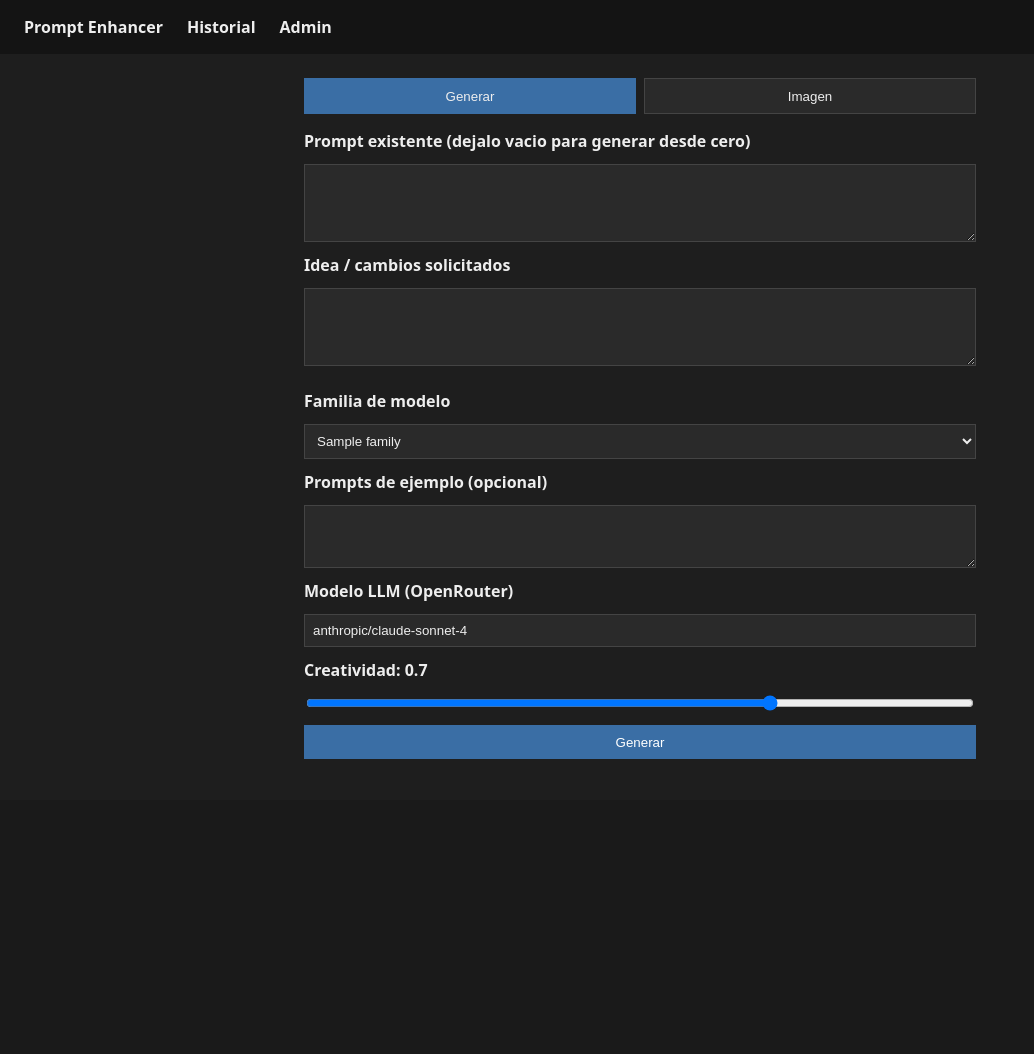
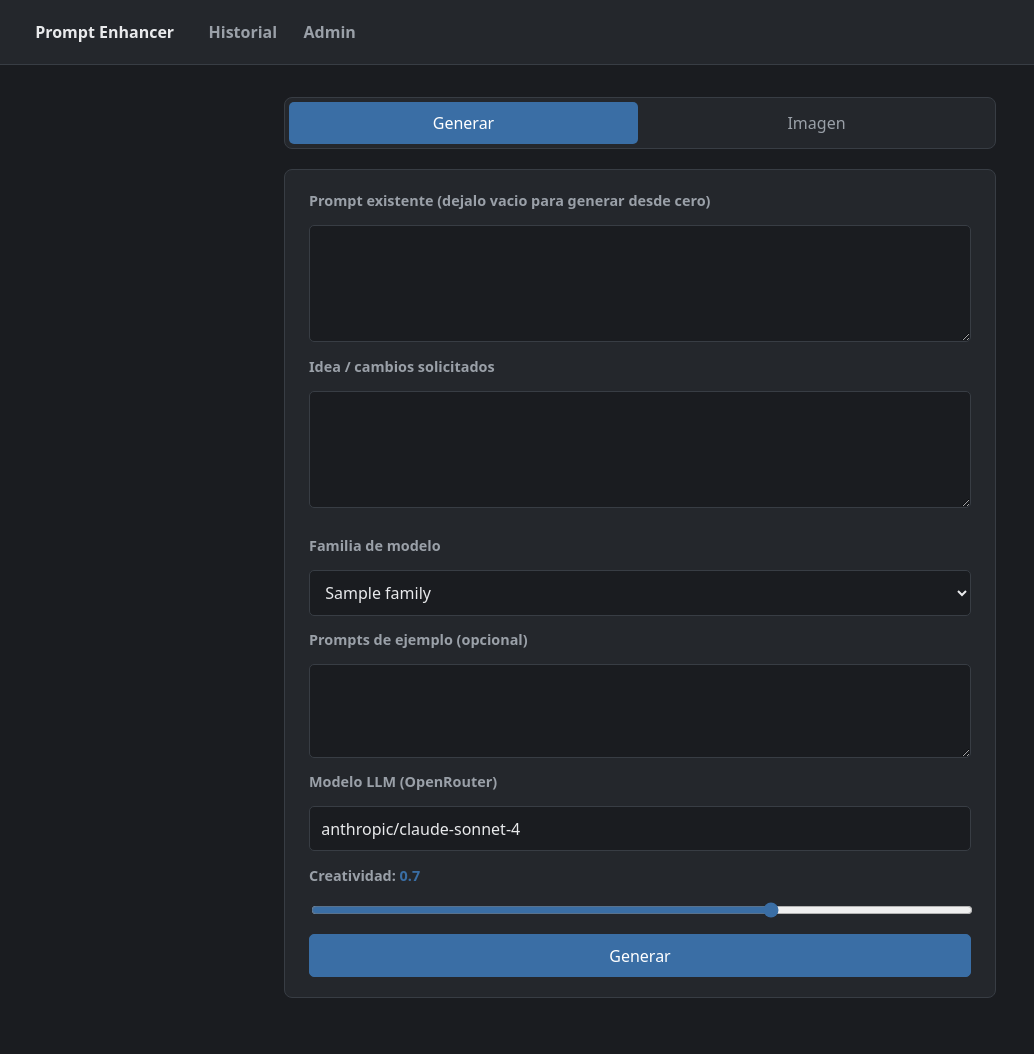
Before and after one commit to moictab/prompt-enhancer, a FastAPI app: template app/templates/index.html in a window 1280 px wide. Shown: the whole page, without its empty margins (0-1034 px from the left). Before the commit the page ends 759 px from the top, so only its background shows below. Run offline with FastAPI, Linux system fonts and the light colour scheme; the template is opened without the code that fills it: most values are stand-ins (such as "Sample title", 1, 10 or a date in 2020); parts of the project's set-up code (start-up, migrations or seed data) failed here and were passed over.

Commit message:
Restyle the UI with a consistent, less harsh visual language
Introduces a CSS variable palette (colors, radius) and applies it
uniformly: cards for sections/panels, rounded corners, hover/focus
states on buttons and inputs, a segmented tab control, pill-shaped
character chips, and a cleaner history table. Also fixes the copy
button stretching to the full textarea height instead of sizing to
its own content.

```diff
--- a/app/static/style.css
+++ b/app/static/style.css
@@ -1,26 +1,215 @@
+:root {
+  --bg: #1a1c20;
+  --surface: #24272c;
+  --surface-hover: #2c3036;
+  --border: #383d44;
+  --border-strong: #4a5058;
+  --text: #e9eaec;
+  --text-muted: #9aa0a8;
+  --accent: #3a6ea5;
+  --accent-hover: #4a80bc;
+  --danger: #a33;
+  --danger-hover: #c0453f;
+  --radius: 8px;
+  --radius-sm: 5px;
+  --radius-pill: 999px;
+}
+
 * { box-sizing: border-box; }
-body { font-family: system-ui, sans-serif; margin: 0; background: #1e1e1e; color: #eee; }
-.topnav { display: flex; gap: 1.5rem; padding: 1rem 1.5rem; background: #141414; }
-.topnav a { color: #eee; text-decoration: none; font-weight: 600; }
-.topnav a:hover { text-decoration: underline; }
-main { max-width: 720px; margin: 0 auto; padding: 1.5rem; }
-.tabs { display: flex; gap: 0.5rem; margin-bottom: 1rem; }
-.tab-button { flex: 1; padding: 0.6rem; background: #2a2a2a; border: 1px solid #444; color: #eee; cursor: pointer; }
-.tab-button.active { background: #3a6ea5; border-color: #3a6ea5; }
+
+body {
+  font-family: system-ui, -apple-system, "Segoe UI", sans-serif;
+  line-height: 1.5;
+  margin: 0;
+  background: var(--bg);
+  color: var(--text);
+}
+
+h1 { font-size: 1.4rem; font-weight: 600; letter-spacing: -0.01em; margin: 0 0 1rem; }
+h2 { font-size: 1rem; font-weight: 600; margin: 0 0 0.85rem; }
+
+.topnav {
+  display: flex;
+  align-items: center;
+  gap: 0.25rem;
+  padding: 0.85rem 1.5rem;
+  background: var(--surface);
+  border-bottom: 1px solid var(--border);
+}
+.topnav a {
+  color: var(--text-muted);
+  text-decoration: none;
+  font-weight: 600;
+  padding: 0.4rem 0.7rem;
+  border-radius: var(--radius-sm);
+  transition: background-color .15s ease, color .15s ease;
+}
+.topnav a:hover { background: var(--surface-hover); color: var(--text); }
+.topnav a:first-child { color: var(--text); margin-right: 0.5rem; }
+
+main { max-width: 760px; margin: 0 auto; padding: 2rem 1.5rem; }
+
+section {
+  background: var(--surface);
+  border: 1px solid var(--border);
+  border-radius: var(--radius);
+  padding: 1.25rem 1.5rem;
+  margin-bottom: 1.5rem;
+}
+section:last-child { margin-bottom: 0; }
+
+.tabs {
+  display: flex;
+  gap: 0.25rem;
+  padding: 0.25rem;
+  background: var(--surface);
+  border: 1px solid var(--border);
+  border-radius: var(--radius);
+  margin-bottom: 1.25rem;
+}
+.tab-button {
+  flex: 1;
+  padding: 0.55rem;
+  background: transparent;
+  border: none;
+  color: var(--text-muted);
+  font-weight: 500;
+  border-radius: var(--radius-sm);
+}
+.tab-button:hover { background: var(--surface-hover); color: var(--text); }
+.tab-button.active { background: var(--accent); color: #fff; }
+
 .tab-panel { display: none; flex-direction: column; gap: 0.75rem; }
 .tab-panel.active { display: flex; }
-form { display: flex; flex-direction: column; gap: 0.75rem; }
-label { font-weight: 600; }
-textarea, input[type="text"], select { width: 100%; padding: 0.5rem; background: #2a2a2a; border: 1px solid #444; color: #eee; }
-.characters { display: flex; flex-wrap: wrap; gap: 0.4rem; }
-.character-button { padding: 0.3rem 0.6rem; background: #333; border: 1px solid #555; color: #eee; cursor: pointer; font-size: 0.85rem; }
-.character-button.selected { background: #3a6ea5; border-color: #3a6ea5; }
-.image-preview { max-width: 100%; max-height: 200px; }
-button[type="submit"], #iterate-this, .copy-row button { padding: 0.6rem; background: #3a6ea5; border: none; color: #fff; cursor: pointer; }
-.copy-row button.copy-error { background: #a33; }
-.result-panel { margin-top: 1.5rem; border-top: 1px solid #444; padding-top: 1rem; }
-.copy-row { display: flex; gap: 0.5rem; }
+
+form { display: flex; flex-direction: column; gap: 0.85rem; }
+
+label { font-weight: 600; font-size: 0.9rem; color: var(--text-muted); }
+label:has(input[type="checkbox"]) {
+  display: flex;
+  align-items: center;
+  gap: 0.5rem;
+  color: var(--text);
+  font-weight: 400;
+}
+
+button {
+  font: inherit;
+  cursor: pointer;
+  background: var(--surface-hover);
+  border: 1px solid var(--border-strong);
+  color: var(--text);
+  padding: 0.55rem 0.9rem;
+  border-radius: var(--radius-sm);
+  transition: background-color .15s ease, border-color .15s ease, transform .05s ease;
+}
+button:hover { background: var(--border-strong); }
+button:active { transform: translateY(1px); }
+button:focus-visible { outline: 2px solid var(--accent); outline-offset: 1px; }
+
+textarea, input[type="text"], select {
+  width: 100%;
+  padding: 0.6rem 0.7rem;
+  background: var(--bg);
+  border: 1px solid var(--border);
+  color: var(--text);
+  border-radius: var(--radius-sm);
+  font: inherit;
+  transition: border-color .15s ease, box-shadow .15s ease;
+}
+textarea { resize: vertical; }
+textarea:focus, input[type="text"]:focus, select:focus {
+  outline: none;
+  border-color: var(--accent);
+  box-shadow: 0 0 0 3px rgba(58, 110, 165, 0.25);
+}
+::placeholder { color: var(--text-muted); }
+
+input[type="file"] { color: var(--text-muted); }
+input[type="range"] { width: 100%; accent-color: var(--accent); }
+input[type="checkbox"] { accent-color: var(--accent); width: auto; }
+.creativity-value { color: var(--accent); font-weight: 600; }
+
+main ul {
+  list-style: none;
+  margin: 0 0 0.85rem;
+  padding: 0;
+  display: flex;
+  flex-direction: column;
+  gap: 0.5rem;
+}
+main ul li {
+  display: flex;
+  align-items: center;
+  gap: 0.5rem;
+  padding: 0.55rem 0.75rem;
+  background: var(--bg);
+  border: 1px solid var(--border);
+  border-radius: var(--radius-sm);
+}
+main ul li > button:first-of-type { margin-left: auto; }
+main ul li > button:last-of-type:hover { background: var(--danger-hover); border-color: var(--danger-hover); color: #fff; }
+
+.characters { display: flex; flex-wrap: wrap; gap: 0.5rem; }
+.character-button {
+  padding: 0.4rem 0.85rem;
+  background: var(--bg);
+  border: 1px solid var(--border);
+  color: var(--text);
+  border-radius: var(--radius-pill);
+  font-size: 0.85rem;
+}
+.character-button:hover { border-color: var(--accent); }
+.character-button.selected { background: var(--accent); border-color: var(--accent); color: #fff; }
+
+.image-preview {
+  max-width: 100%;
+  max-height: 220px;
+  border-radius: var(--radius);
+  border: 1px solid var(--border);
+}
+
+button[type="submit"], #iterate-this, .copy-row button, .btn-primary {
+  background: var(--accent);
+  border-color: var(--accent);
+  color: #fff;
+}
+button[type="submit"]:hover, #iterate-this:hover, .copy-row button:hover, .btn-primary:hover {
+  background: var(--accent-hover);
+  border-color: var(--accent-hover);
+}
+.copy-row button.copy-error { background: var(--danger); border-color: var(--danger); }
+
+.result-panel { margin-top: 1.5rem; }
+
+.copy-row { display: flex; gap: 0.5rem; align-items: flex-start; }
 .copy-row textarea { flex: 1; }
-.error-banner { background: #5a1e1e; border: 1px solid #a33; color: #fff; padding: 0.75rem; border-radius: 4px; }
-table { width: 100%; border-collapse: collapse; }
-th, td { border-bottom: 1px solid #444; padding: 0.5rem; text-align: left; vertical-align: top; }
+
+.error-banner {
+  background: #3a1f20;
+  border: 1px solid var(--danger);
+  color: #f2c9c5;
+  padding: 0.9rem 1rem;
+  border-radius: var(--radius);
+}
+
+table {
+  width: 100%;
+  border-collapse: separate;
+  border-spacing: 0;
+  border: 1px solid var(--border);
+  border-radius: var(--radius);
+  overflow: hidden;
+}
+th {
+  background: var(--surface);
+  text-align: left;
+  padding: 0.6rem 0.75rem;
+  font-size: 0.85rem;
+  font-weight: 600;
+  color: var(--text-muted);
+  border-bottom: 1px solid var(--border);
+}
+td { padding: 0.6rem 0.75rem; border-bottom: 1px solid var(--border); vertical-align: top; }
+tbody tr:hover { background: var(--surface-hover); }
+tbody tr:last-child td { border-bottom: none; }
--- a/app/templates/admin.html
+++ b/app/templates/admin.html
@@ -6,19 +6,19 @@
 <section>
   <h2>System Prompt: Generar</h2>
   <textarea id="system-prompt-generate-text" rows="8"></textarea>
-  <button type="button" id="save-system-prompt-generate">Guardar</button>
+  <button type="button" id="save-system-prompt-generate" class="btn-primary">Guardar</button>
 </section>
 
 <section>
   <h2>System Prompt: Iterar</h2>
   <textarea id="system-prompt-iterate-text" rows="8"></textarea>
-  <button type="button" id="save-system-prompt-iterate">Guardar</button>
+  <button type="button" id="save-system-prompt-iterate" class="btn-primary">Guardar</button>
 </section>
 
 <section>
   <h2>System Prompt: Imagen</h2>
   <textarea id="system-prompt-image-text" rows="8"></textarea>
-  <button type="button" id="save-system-prompt-image">Guardar</button>
+  <button type="button" id="save-system-prompt-image" class="btn-primary">Guardar</button>
 </section>
 
 <section>
```
